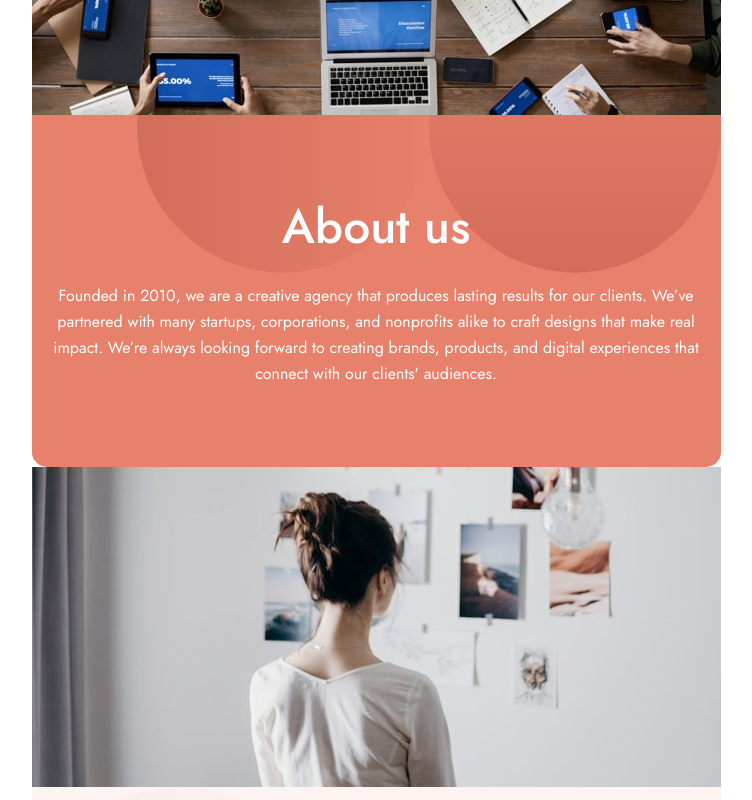
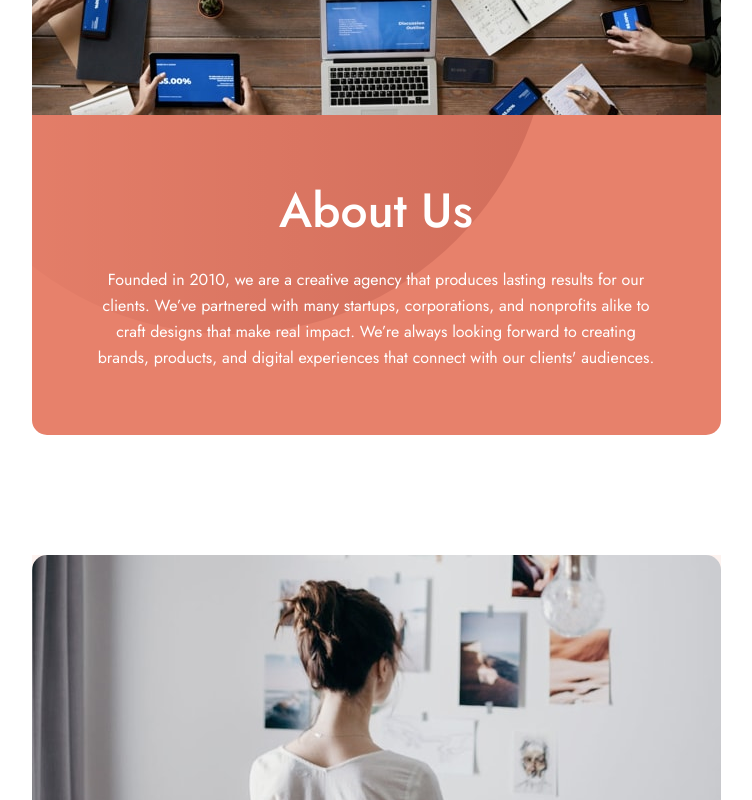
Before and after one commit to richieAiello/designo-website, a React (Vite) app: page /about in a window 1280 px wide. Shown: the part 360-1160 px from the top of the page, without its empty margins (264-1016 px from the left). Built offline with nearby package versions, Linux system fonts and the light colour scheme.

Commit message:
Styles for hero on about page for tablet.

```diff
--- a/src/components/hero/HeroBanner.js
+++ b/src/components/hero/HeroBanner.js
@@ -7,7 +7,7 @@ export default function HeroBanner() {
     <picture>
       <source srcSet={bannerDesktop} media="(min-width: 1440px)" />
       <source srcSet={bannerTablet} media="(min-width: 376px)" />
-      <img src={bannerMobile} alt="" className="image image--about__banner" />
+      <img src={bannerMobile} alt="" className="image image--about image--about-banner" />
     </picture>
   );
 }
--- a/src/components/main/about-section/AboutImage.js
+++ b/src/components/main/about-section/AboutImage.js
@@ -7,7 +7,7 @@ export default function AboutImage() {
     <picture>
       <source srcSet={desktop} media="(min-width: 1440px)" />
       <source srcSet={tablet} media="(min-width: 376px)" />
-      <img src={mobile} alt="" className="image image--about__world" />
+      <img src={mobile} alt="" className="image image--about image--about-world" />
     </picture>
   );
 }
--- a/src/components/main/about-section/AboutImageSecondary.js
+++ b/src/components/main/about-section/AboutImageSecondary.js
@@ -7,7 +7,7 @@ export default function AboutImageSecondary() {
     <picture>
       <source srcSet={desktop} media="(min-width: 1440px)" />
       <source srcSet={tablet} media="(min-width: 376px)" />
-      <img src={mobile} alt="" className="image image--about__real" />
+      <img src={mobile} alt="" className="image image--about image--about-real" />
     </picture>
   );
 }
--- a/src/main.scss
+++ b/src/main.scss
@@ -309,8 +309,9 @@ $gradient-location: #5D0202;
     }
 
     &--about {
-      background-image: url(./assets/about/mobile/bg-pattern-hero-about-mobile.svg);
-      background-position: right 185px;
+      background-image: url(./assets/about/desktop/bg-pattern-hero-about-desktop.svg);
+      background-position: -122.5px -101.33px;
+      margin-bottom: 7.5rem;
     }
 
     &--contact {
@@ -327,8 +328,7 @@ $gradient-location: #5D0202;
       }
 
       &--about {
-        order: 2;
-        padding: 5rem 0;
+        padding: 4rem 0;
       }
 
       &--contact {
@@ -355,11 +355,15 @@ $gradient-location: #5D0202;
     &__text {
       font-size: inherit;
       line-height: inherit;
+      margin-inline: auto;
 
       &--home {
         max-width: 445px;
-        margin-inline: auto;
         margin-bottom: 1.1875rem;
+      }
+
+      &--about {
+        max-width: 573px;
       }
     }
   }
@@ -951,8 +955,6 @@ $gradient-location: #5D0202;
   max-width: 100%;
   object-fit: cover;
 
-
-
   &--hero {
     position: absolute;
     bottom: -200px;
@@ -968,26 +970,21 @@ $gradient-location: #5D0202;
   }
 
   &--about {
-    &__banner {
-      width: 100%;
-      height: 320px;
-      object-position: top;
-    }
-
-    &__world {
-      width: 100%;
-      height: 320px;
-    }
-
-    &__real {
-      width: 100%;
-      height: 320px;
-    }
+    width: 100%;
+    height: 320px;
+    object-position: top;
   }
 
   &--map {
     width: 100%;
     height: 320px;
+  }
+
+  @media(min-width: 768px) {
+    &--about {
+      border-top-right-radius: 0.9375rem;
+      border-top-left-radius: 0.9375rem;
+    }
   }
 }
 
--- a/src/routes/About.js
+++ b/src/routes/About.js
@@ -12,7 +12,7 @@ export default function About() {
       <Hero
         modifier="about"
         heading={
-          `About us`
+          `About Us`
         }
         text={
           `Founded in 2010, we are a creative agency that produces lasting results for our clients.
```
